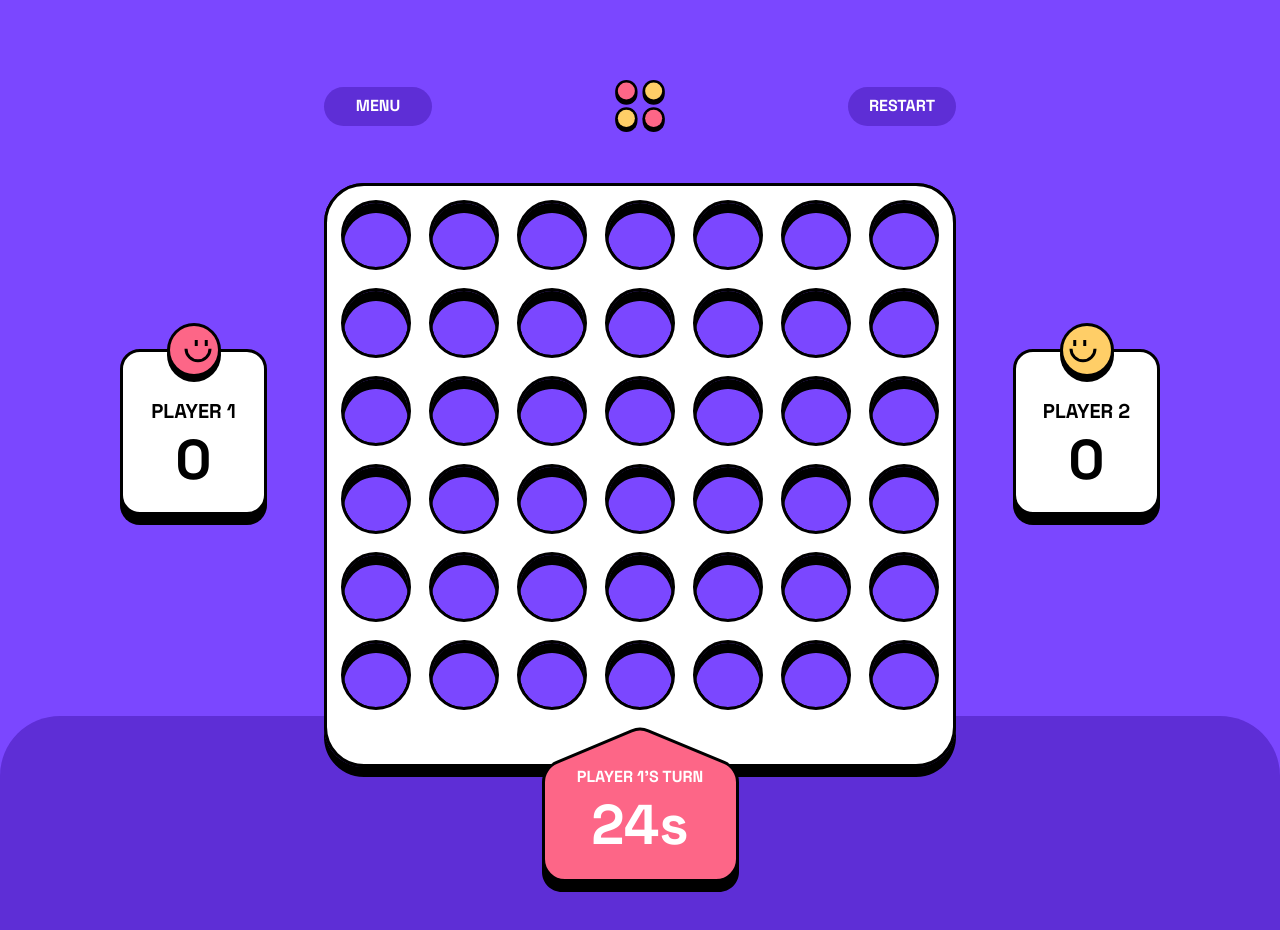
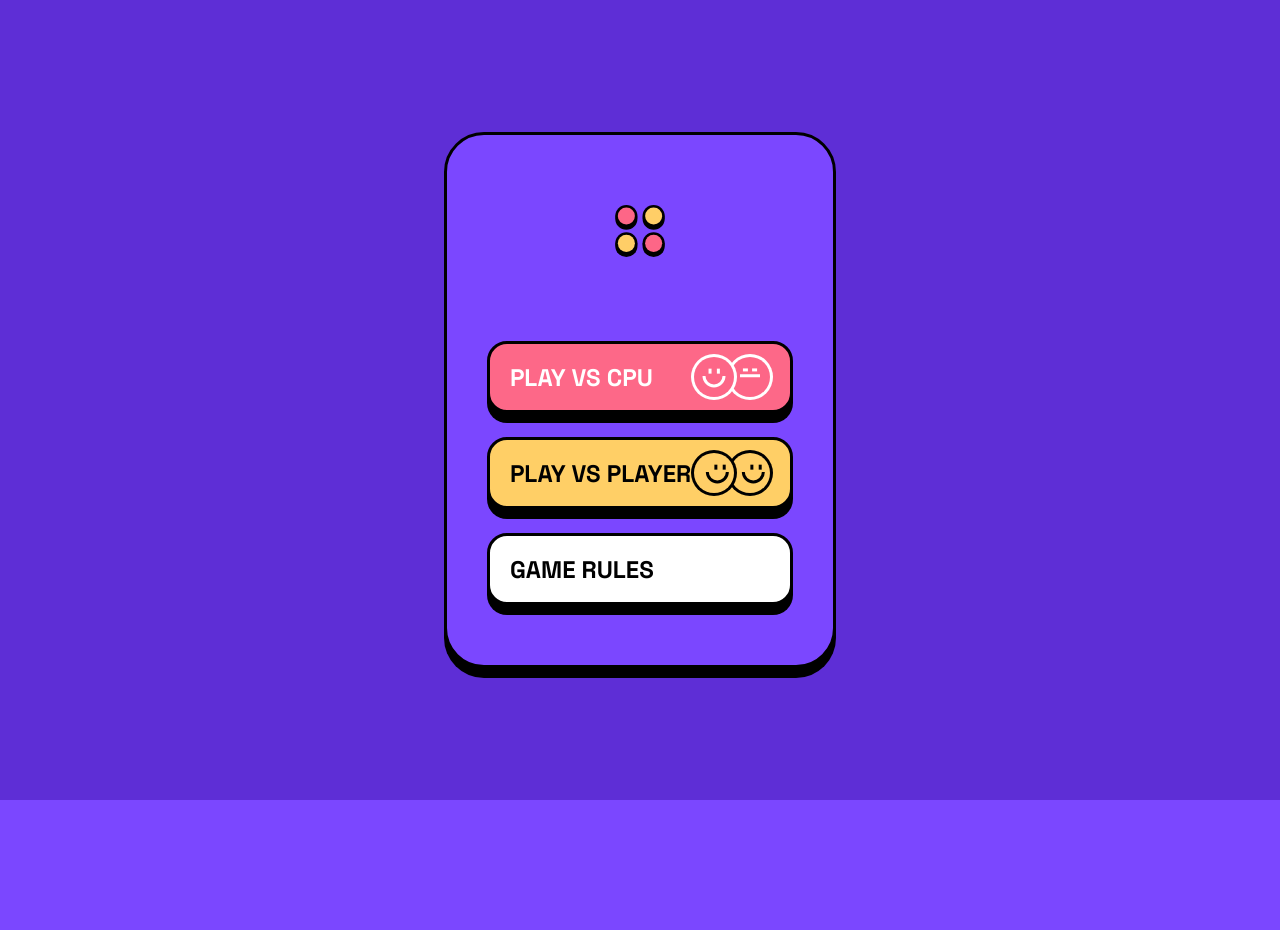
Before and after one commit to curiousmind04/Connect-Four-Game-React-TS, a React (Vite) app: page / in a window 1280 px wide. Shown: the top 930 px of the page. After the commit the page ends 800 px from the top, so only its background shows below. Built offline with nearby package versions, Linux system fonts and the light colour scheme.

Commit message:
put back homepage after submitting to FM, used a main tag too

```diff
--- a/src/pages/Root.tsx
+++ b/src/pages/Root.tsx
@@ -2,9 +2,9 @@ import { Outlet } from "react-router-dom";
 
 const RootLayout = () => {
   return (
-    <>
+    <main>
       <Outlet />
-    </>
+    </main>
   );
 };
 
```
Also changed, not shown: src/App.tsx (+6 -30 lines).
